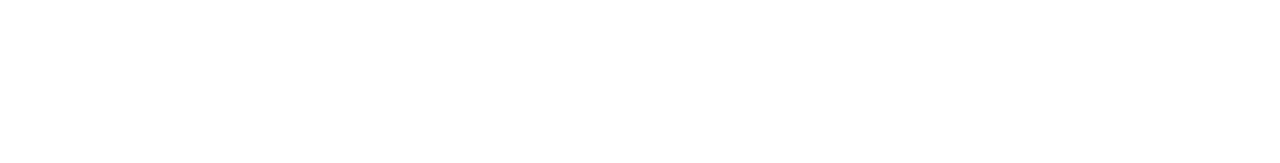
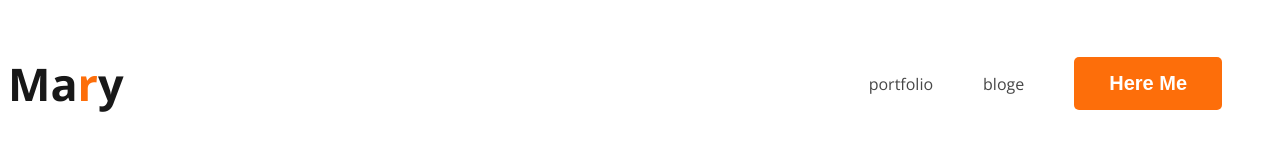
Before and after one commit to hridayroy19/web-devloper-portfolio, a plain HTML site: page index.html in a window 1280 px wide. Drawn offline with nearby package versions, Linux system fonts and the light colour scheme.

Commit message:
navgation bar add this html and css

```diff
--- a/css/style.css
+++ b/css/style.css
@@ -0,0 +1,48 @@
+/*  font use  */
+body{
+    font-family: 'Open Sans', sans-serif;
+}
+
+/* nav bar start now */
+
+nav{
+     display: flex;
+     justify-content: space-between;
+     align-items: center;
+}
+.nav-title{
+    color: #181818;
+    font-size: 45px;
+    font-weight: 800;
+
+}
+
+/* orage colot use and all body  */
+.orange-title{
+    color: #FD6E0A;
+}
+.btn-orange{
+border-radius: 5px;
+background: #FD6E0A;
+font-size: 20px;
+font-weight: 700;
+padding: 15px 35px ;
+border: 0px;
+color: white;
+
+}
+
+
+    nav >ul {
+        display: flex;
+        align-items: center;
+    }
+    nav a{
+        text-decoration: none;
+        color: #474747;
+    }
+    /* inportent sob gula none er use list styelr jnno */
+    nav li {
+        list-style: none;
+        margin-right: 50px;
+    }
--- a/index.html
+++ b/index.html
@@ -4,21 +4,38 @@
     <meta charset="UTF-8">
     <meta name="viewport" content="width=device-width, initial-scale=1.0">
     <title> web-devloper-portfolio </title>
+    <link rel="preconnect" href="https://fonts.googleapis.com">
+    <link rel="preconnect" href="https://fonts.gstatic.com" crossorigin>
+    <link href="https://fonts.googleapis.com/css2?family=Open+Sans:ital,wght@0,400;0,700;1,800&display=swap" rel="stylesheet">
     <link rel="stylesheet" href="css/style.css">
 </head>
 <body>
-    <header>
+
+      <header>
+
+        <nav>
+          <h3 class="nav-title"> Ma<span class="orange-title">r</span>y </h3>
+
+          <ul>
+            <li><a href="">portfolio</a></li>
+            <li><a href="">bloge</a></li>
+            <li><button class="btn-orange"> Here Me</button></li>
+          </ul>
+        </nav>
+
+      </header>
 
 
-    </header>
-    <main>
+      <main>
 
 
-    </main>
-    <footer>
+      </main>
 
 
+      <footer>
 
-    </footer>
+
+      </footer>
+
 </body>
 </html>
```
Also changed, not shown: images/developer.png (added), images/hardy.png (added), images/header_bg.png (added), images/icons/facebook.png (added), images/icons/insta.png (added), images/icons/js.png (added), images/icons/mongo.png (added), images/icons/nodejs.png (added), images/icons/react.png (added), images/icons/twitter.png (added).
